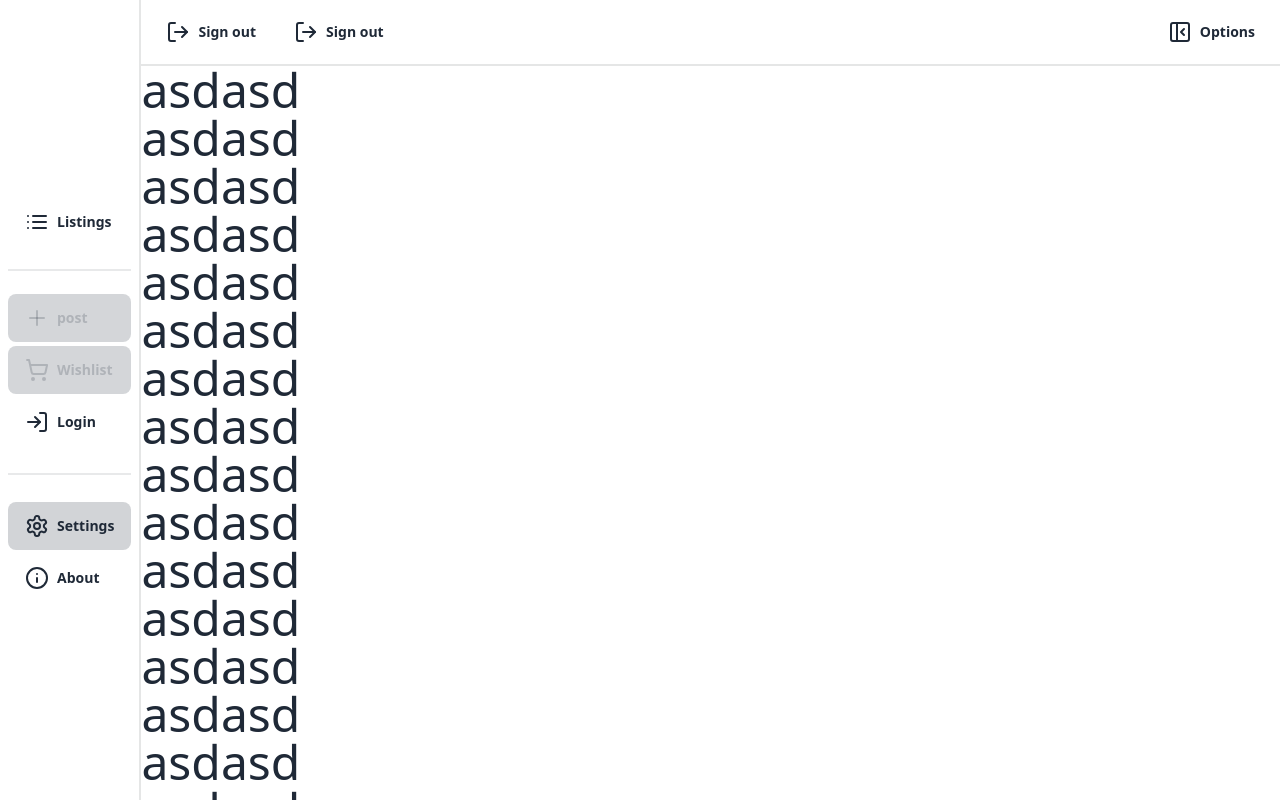
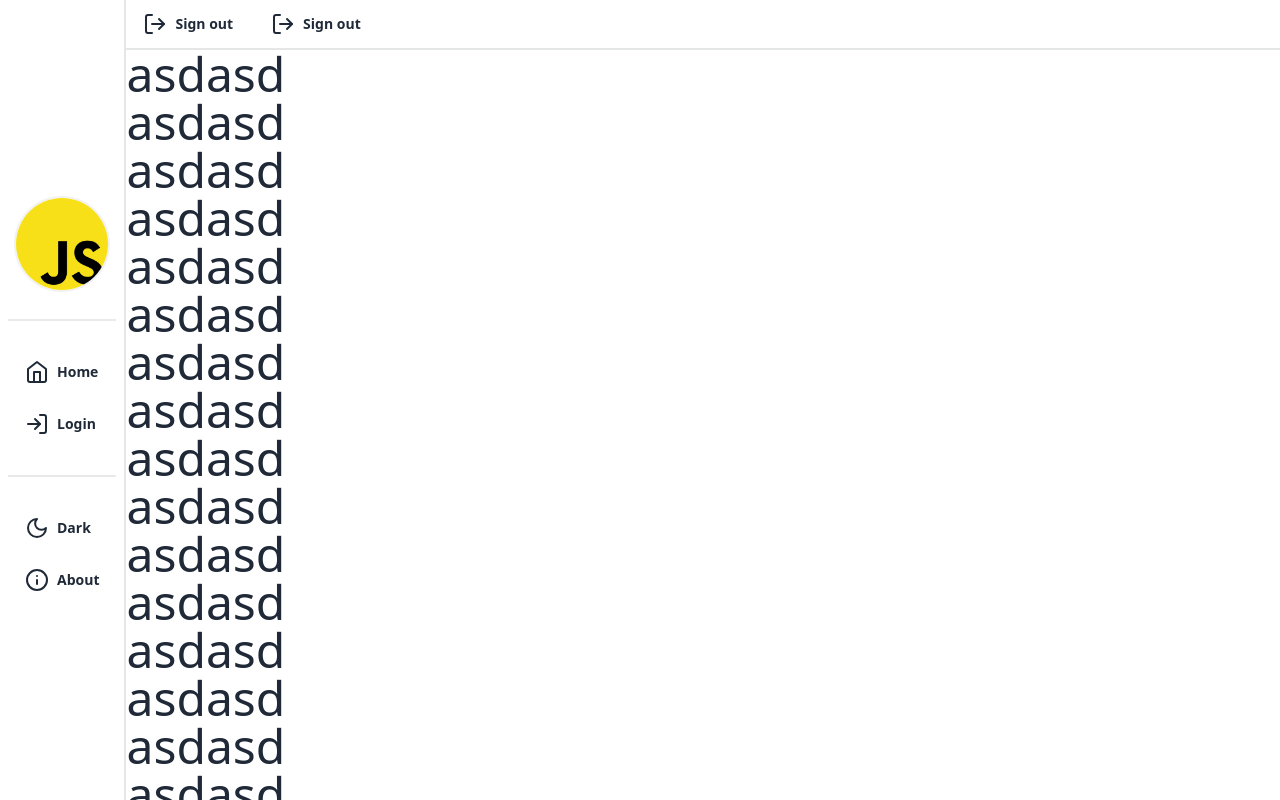
Before and after one commit to ajmir-github/bazar, a React (Vite) app in the folder client/: page /settings in a window 1280 px wide. Built offline with nearby package versions, Linux system fonts and the light colour scheme.

Commit message:
make navbar simple

```diff
--- a/client/src/App.tsx
+++ b/client/src/App.tsx
@@ -12,7 +12,7 @@ import SearchPage from "./pages/SearchPage";
 // import SettingsRoute from "./pages/SettingsRoute";
 // import ProfileRoute from "./pages/ProfileRoute";
 // import RegisterRoute from "./pages/RegisterRoute";
-import ListingsPage from "./pages/ListingsPage";
+import HomePage from "./pages/HomePage";
 
 import { RouterProvider, createBrowserRouter } from "react-router-dom";
 import CategoriesPage from "./pages/CategoriesPage";
@@ -23,7 +23,7 @@ import SettingsPage from "./pages/SettingsPage";
 const router = createBrowserRouter(
   createRoutesFromElements(
     <Route element={<AppLayout />}>
-      <Route path="/" element={<ListingsPage />} />
+      <Route path="/" element={<HomePage />} />
       <Route path="/categories" element={<CategoriesPage />} />
 
       <Route path="/search" element={<SearchPage />} />
--- a/client/src/components/ListingsOptions.tsx
+++ b/client/src/components/ListingsOptions.tsx
@@ -1,3 +1,4 @@
+import { FilterIcon, RotateCcwIcon, XIcon } from "lucide-react";
 import { useSearchParams } from "react-router-dom";
 
 export default function ListingsOptions() {
@@ -20,8 +21,23 @@ export default function ListingsOptions() {
   }
 
   return (
-    <div className="gap-2 grid grid-cols-2 md:grid-cols-6 items-end md:sticky top-0 z-10">
-      <label className="form-control">
+    <>
+      {/* The button to open modal */}
+      <label
+        htmlFor="my_modal_7"
+        className="btn btn-circle btn-primary fixed bottom-4 right-4 z-20"
+      >
+        <FilterIcon />
+      </label>
+
+      {/* Put this part before </body> tag */}
+      <input type="checkbox" id="my_modal_7" className="modal-toggle" />
+      <div className="modal" role="dialog">
+        <div className="modal-box gap-2 grid grid-cols-2">
+          <div className="col-span-2 mb-4 flex items-center gap-2 text-xl">
+            <FilterIcon /> Filter Items
+          </div>
+          <label className="form-control col-span-2">
             <div className="label">
               <span className="label-text">Category</span>
             </div>
@@ -37,7 +53,7 @@ export default function ListingsOptions() {
             </select>
           </label>
 
-      <label className="form-control">
+          <label className="form-control col-span-2">
             <div className="label">
               <span className="label-text">Location</span>
             </div>
@@ -50,23 +66,6 @@ export default function ListingsOptions() {
               <option value="location::kabul">kabul</option>
               <option value="location::Mazar">Mazar</option>
               <option value="location:Herat">Herat</option>
-        </select>
-      </label>
-
-      <label className="form-control">
-        <div className="label">
-          <span className="label-text">Condition</span>
-        </div>
-        <select
-          className="select select-bordered"
-          defaultValue={getInput("condition") || "*"}
-          onChange={(e) => setInput("condition", e.target.value)}
-        >
-          <option value="*">Any</option>
-          <option value="date::assc">New</option>
-          <option value="price::aasdsc">barely used</option>
-          <option value="date::desdac">Used</option>
-          <option value="price:deswc">Old</option>
             </select>
           </label>
 
@@ -95,6 +94,23 @@ export default function ListingsOptions() {
 
           <label className="form-control">
             <div className="label">
+              <span className="label-text">Condition</span>
+            </div>
+            <select
+              className="select select-bordered"
+              defaultValue={getInput("condition") || "*"}
+              onChange={(e) => setInput("condition", e.target.value)}
+            >
+              <option value="*">Any</option>
+              <option value="date::assc">New</option>
+              <option value="price::aasdsc">barely used</option>
+              <option value="date::desdac">Used</option>
+              <option value="price:deswc">Old</option>
+            </select>
+          </label>
+
+          <label className="form-control">
+            <div className="label">
               <span className="label-text">Sort</span>
             </div>
             <select
@@ -109,6 +125,29 @@ export default function ListingsOptions() {
               <option value="price:desc">Sort Lowest</option>
             </select>
           </label>
+
+          <div className="join gap-1 col-span-2 mt-4">
+            <button className="join-item grow btn btn-primary">
+              <FilterIcon />
+              Filter
+            </button>
+            <button className="join-item grow btn btn-warning">
+              <RotateCcwIcon />
+              Reset
+            </button>
+            <label
+              className="join-item grow btn btn-error"
+              htmlFor="my_modal_7"
+            >
+              <XIcon />
+              Close
+            </label>
           </div>
+        </div>
+        <label className="modal-backdrop" htmlFor="my_modal_7">
+          Close
+        </label>
+      </div>
+    </>
   );
 }
--- a/client/src/components/Navbar.tsx
+++ b/client/src/components/Navbar.tsx
@@ -1,6 +1,11 @@
 import { ReactNode, useState } from "react";
-import { NavLink } from "react-router-dom";
-import { useAppDispatch, useAppSelector } from "@/context";
+import { Link, NavLink } from "react-router-dom";
+import {
+  authActions,
+  uiActions,
+  useAppDispatch,
+  useAppSelector,
+} from "@/context";
 import clsx from "clsx";
 import {
   ShoppingCartIcon,
@@ -10,12 +15,20 @@ import {
   LogInIcon,
   UserIcon,
   InfoIcon,
+  ArrowRightIcon,
+  ArrowLeftIcon,
+  LogOutIcon,
+  SunIcon,
+  MoonIcon,
+  HomeIcon,
 } from "lucide-react";
 
 export default function Navbar() {
   const signed = useAppSelector((state) => state.auth.signed);
+  const theme = useAppSelector((state) => state.ui.theme);
+  const dispatch = useAppDispatch();
 
-  const Link = ({
+  const CLink = ({
     href,
     icon,
     label,
@@ -38,41 +51,76 @@ export default function Navbar() {
         )
       }
     >
-      {icon} <span className={"hidden sm:block"}>{label}</span>
+      {icon} <span className={clsx("hidden sm:block")}>{label}</span>
     </NavLink>
   );
 
   return (
-    <div className="flex flex-col justify-center p-1 sm:p-2 shrink-0 border-r-2 border-base-300">
-      <div className="flex gap-1 flex-col">
-        <Link href="/" label="Listings" icon={<ListIcon />} />
-      </div>
+    <div className="flex flex-col justify-center p-1 sm:p-2 shrink-0 border-r-2 border-base-300 gap-1 overflow-y-auto">
+      <div className="flex flex-col gap-1">
+        <Link to={"/about"} className="grow flex justify-center">
+          <img
+            className="w-12 sm:w-24 border-2 border-base-200 rounded-full"
+            src="/images/logo.png"
+            alt="logo"
+          />
+        </Link>
 
-      <div className="divider"></div>
+        <div className="divider"></div>
 
-      <div className="flex gap-1 flex-col">
-        <Link
-          href="/post"
-          label="post"
-          icon={<PlusIcon />}
-          disabled={!signed}
-        />
-        <Link
-          href="/wishlist"
-          label="Wishlist"
-          icon={<ShoppingCartIcon />}
-          disabled={!signed}
-        />
+        <CLink href="/" label="Home" icon={<HomeIcon />} />
+
         {signed ? (
-          <Link href="/profile" label="Profile" icon={<UserIcon />} />
+          <>
+            <CLink href="/profile" label="Profile" icon={<UserIcon />} />
+
+            <CLink
+              href="/wishlist"
+              label="Wishlist"
+              icon={<ShoppingCartIcon />}
+              disabled={!signed}
+            />
+            <CLink
+              href="/post"
+              label="post"
+              icon={<PlusIcon />}
+              disabled={!signed}
+            />
+          </>
         ) : (
-          <Link href="/login" label="Login" icon={<LogInIcon />} />
+          <CLink href="/login" label="Login" icon={<LogInIcon />} />
         )}
 
         <div className="divider"></div>
 
-        <Link href="/settings" label="Settings" icon={<SettingsIcon />} />
-        <Link href="/about" label="About" icon={<InfoIcon />} />
+        {signed && (
+          <button
+            className="btn btn-ghost justify-start"
+            onClick={() => dispatch(authActions.signOut())}
+          >
+            <LogOutIcon />
+            <span className={clsx("hidden sm:block")}>Logout</span>
+          </button>
+        )}
+
+        {theme === "dark" ? (
+          <button
+            className="btn btn-ghost justify-start"
+            onClick={() => dispatch(uiActions.changeTheme("light"))}
+          >
+            <SunIcon />
+            <span className={clsx("hidden sm:block")}>Light</span>
+          </button>
+        ) : (
+          <button
+            className="btn btn-ghost justify-start"
+            onClick={() => dispatch(uiActions.changeTheme("dark"))}
+          >
+            <MoonIcon />
+            <span className={clsx("hidden sm:block")}>Dark</span>
+          </button>
+        )}
+        <CLink href="/about" label="About" icon={<InfoIcon />} />
       </div>
     </div>
   );
--- a/client/src/index.css
+++ b/client/src/index.css
@@ -8,6 +8,7 @@
 
 ::-webkit-scrollbar {
   width: 6px;
+  height: 6px;
 }
 
 ::-webkit-scrollbar-thumb {
--- a/client/src/layouts/PageLayout.tsx
+++ b/client/src/layouts/PageLayout.tsx
@@ -1,60 +1,20 @@
-import { SidebarCloseIcon, SidebarOpenIcon } from "lucide-react";
 import { ReactNode } from "react";
 
 export default function PageLayout({
   children,
-  options,
   quickOptions,
 }: {
   children: ReactNode;
-  options?: ReactNode;
   quickOptions?: ReactNode;
 }) {
   return (
-    <div className="grow flex flex-col overflow-hidden w-full">
-      {(options || quickOptions) && (
-        <div className="p-1 sm:p-2 border-b-2 border-base-300 flex items-center justify-between">
+    <div className="grow flex flex-col overflow-y-scroll w-full">
+      {quickOptions && (
+        <div className="border-b-2 border-base-300 flex md:sticky top-0 z-10">
           <div className="flex gap-1 grow items-center">{quickOptions}</div>
-          {options && (
-            <div className="drawer drawer-end w-fit">
-              <input
-                id="options-drawer"
-                type="checkbox"
-                className="drawer-toggle"
-              />
-              <div className="drawer-content">
-                {/* Page content here */}
-                <label
-                  htmlFor="options-drawer"
-                  className="drawer-button btn btn-ghost"
-                >
-                  <SidebarCloseIcon />
-
-                  <span className="hidden md:block">Options</span>
-                </label>
-              </div>
-              <div className="drawer-side overflow-hidden z-20">
-                <label
-                  htmlFor="options-drawer"
-                  aria-label="close sidebar"
-                  className="drawer-overlay"
-                ></label>
-                <div className="p-1 sm:p-2 w-72 min-h-full bg-base-200 text-base-content">
-                  <div>
-                    <label htmlFor="options-drawer" className="btn btn-ghost">
-                      <SidebarOpenIcon />
-                      <span className="hidden md:block">Close</span>
-                    </label>
-                  </div>
-                  {options}
-                </div>
-              </div>
-            </div>
-          )}
         </div>
       )}
-
-      <div className="grow overflow-y-scroll">{children}</div>
+      <div className="grow">{children}</div>
     </div>
   );
 }
--- /dev/null
+++ b/client/src/pages/HomePage.tsx
@@ -0,0 +1,11 @@
+import Listings from "@/components/Listings";
+import ListingsOptions from "@/components/ListingsOptions";
+
+export default function HomePage() {
+  return (
+    <div className="grow overflow-y-scroll">
+      <ListingsOptions />
+      <Listings />
+    </div>
+  );
+}
--- a/client/src/pages/ListingsPage.tsx
+++ /dev/null
@@ -1,147 +0,0 @@
-import Listings from "@/components/Listings";
-import PageLayout from "@/layouts/PageLayout";
-import {
-  FilterIcon,
-  ListTreeIcon,
-  MapPinIcon,
-  RotateCcwIcon,
-  XIcon,
-} from "lucide-react";
-import { useSearchParams } from "react-router-dom";
-
-export default function ListingsPage() {
-  const [searchParams, setSearchParams] = useSearchParams();
-
-  function setInput(name: string, value: string) {
-    const prev = Object.fromEntries(searchParams.entries());
-    if (value === "" || value === "*") {
-      if (prev[name]) delete prev[name];
-      setSearchParams(prev);
-    } else {
-      setSearchParams({
-        ...prev,
-        [name]: value,
-      });
-    }
-  }
-  function getInput(name: string, defaultValue: string = "") {
-    return searchParams.get(name) || defaultValue;
-  }
-  return (
-    <PageLayout
-      quickOptions={
-        <>
-          <label htmlFor="my_modal_6" className="btn btn-ghost">
-            <FilterIcon />
-            Filter items
-          </label>
-
-          <input type="checkbox" id="my_modal_6" className="modal-toggle" />
-          <div className="modal" role="dialog">
-            <div className="modal-box gap-2 grid p-4 md:p-8">
-              <h1 className="flex gap-2 font-bold text-xl items-center mb-4">
-                <FilterIcon /> Filter Items
-              </h1>
-              <label className="form-control">
-                <div className="label">
-                  <span className="label-text">Category</span>
-                </div>
-                <select
-                  className="select select-bordered"
-                  defaultValue={getInput("category") || "*"}
-                  onChange={(e) => setInput("category", e.target.value)}
-                >
-                  <option value="*">Any</option>
-                  <option value="Electronics">Electronics</option>
-                  <option value="Clothes">Clothes</option>
-                  <option value="Vahicles">Vahicles</option>
-                </select>
-              </label>
-
-              <label className="form-control">
-                <div className="label">
-                  <span className="label-text">Location</span>
-                </div>
-                <select
-                  className="select select-bordered"
-                  defaultValue={getInput("location") || "*"}
-                  onChange={(e) => setInput("location", e.target.value)}
-                >
-                  <option value="*">Any where</option>
-                  <option value="location::kabul">kabul</option>
-                  <option value="location::Mazar">Mazar</option>
-                  <option value="location:Herat">Herat</option>
-                </select>
-              </label>
-
-              <label className="form-control">
-                <div className="label">
-                  <span className="label-text">Condition</span>
-                </div>
-                <select
-                  className="select select-bordered"
-                  defaultValue={getInput("condition") || "*"}
-                  onChange={(e) => setInput("condition", e.target.value)}
-                >
-                  <option value="*">Any</option>
-                  <option value="date::assc">New</option>
-                  <option value="price::aasdsc">barely used</option>
-                  <option value="date::desdac">Used</option>
-                  <option value="price:deswc">Old</option>
-                </select>
-              </label>
-
-              <div className="grid grid-cols-2 gap-2">
-                <label className="form-control">
-                  <div className="label">
-                    <span className="label-text">Minimum price</span>
-                  </div>
-                  <input
-                    type="number"
-                    className="input input-bordered"
-                    defaultValue={getInput("minPrice") || ""}
-                    onChange={(e) => setInput("minPrice", e.target.value)}
-                  />
-                </label>
-                <label className="form-control">
-                  <div className="label">
-                    <span className="label-text">Maximum Price</span>
-                  </div>
-                  <input
-                    type="number"
-                    className="input input-bordered"
-                    defaultValue={getInput("maxPrice") || ""}
-                    onChange={(e) => setInput("maxPrice", e.target.value)}
-                  />
-                </label>
-              </div>
-
-              <div className="join grow items-center mt-4 gap-1">
-                <button className="join-item grow btn btn-primary">
-                  <FilterIcon />
-                  Filter
-                </button>
-                <button className="join-item grow btn btn-warning">
-                  <RotateCcwIcon />
-                  Reset
-                </button>
-                <label
-                  className="join-item grow btn btn-error"
-                  htmlFor="my_modal_6"
-                >
-                  <XIcon />
-                  Close
-                </label>
-              </div>
-            </div>
-            <label className="modal-backdrop" htmlFor="my_modal_6">
-              Close
-            </label>
-          </div>
-        </>
-      }
-    >
-      <Listings />
-    </PageLayout>
-  );
-}
```
Also changed, not shown: client/public/images/logo.png (added). Lines whose indentation alone changed are shown as unchanged.
